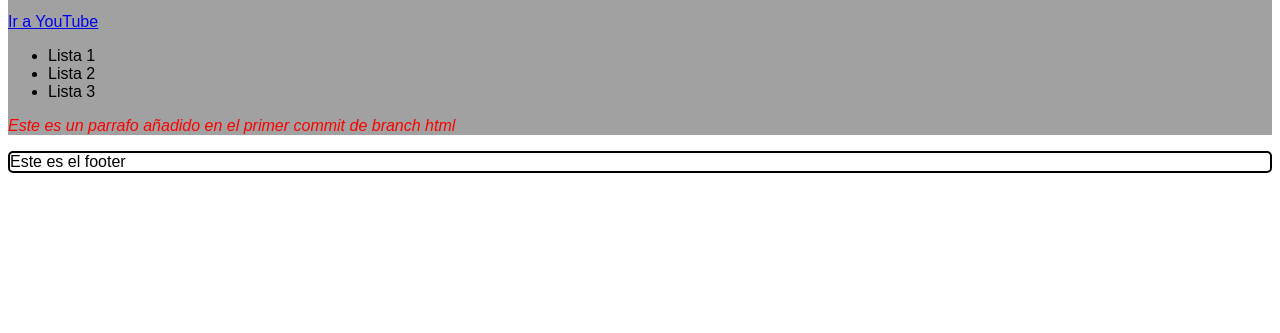
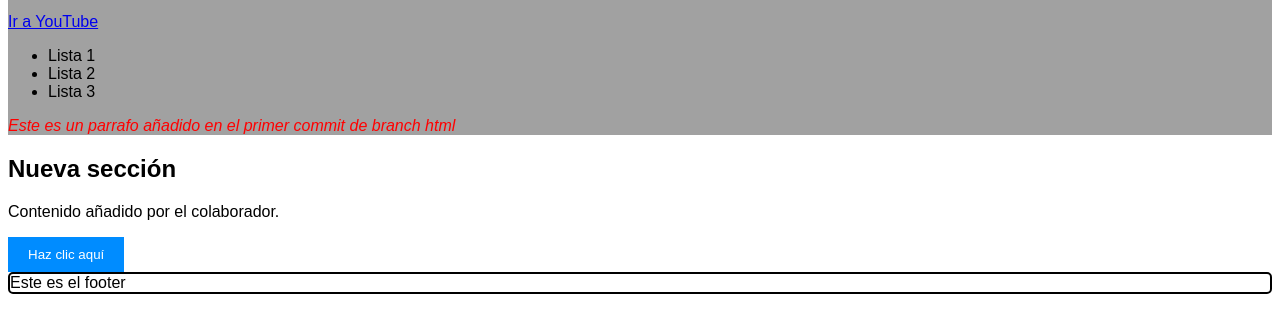
Before and after one commit to Raul5304/proyecto-web-ramas-Raul, a plain HTML site: page index.html in a window 1280 px wide. Shown: the part 101-434 px from the top of the page. Drawn offline with Linux system fonts and the light colour scheme.

Commit message:
Mejoras en index y estilos

```diff
--- a/index.html
+++ b/index.html
@@ -18,6 +18,11 @@
         </ul>
         <p class="parrafo">Este es un parrafo añadido en el primer commit de branch html</p>
     </main>
+    <section>
+        <h2>Nueva sección</h2>
+        <p>Contenido añadido por el colaborador.</p>
+        <button>Haz clic aquí</button>
+    </section>
     <footer>Este es el footer</footer>
 
 </body>
--- a/styles.css
+++ b/styles.css
@@ -15,3 +15,15 @@ footer{
 header{
     text-align: center;
 }
+button {
+    padding: 10px 20px;
+    background-color: #008cff;
+    color: white;
+    border: none;
+    cursor: pointer;
+    transition: transform 0.3s;
+}
+
+button:hover {
+    transform: scale(1.1);
+}
```
